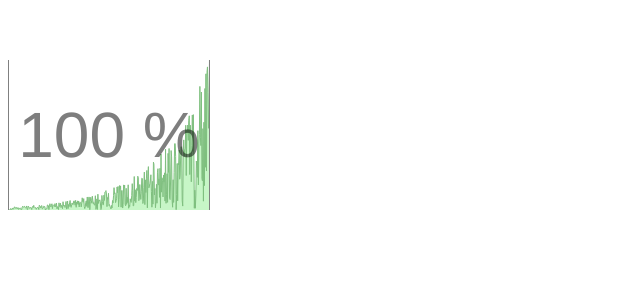
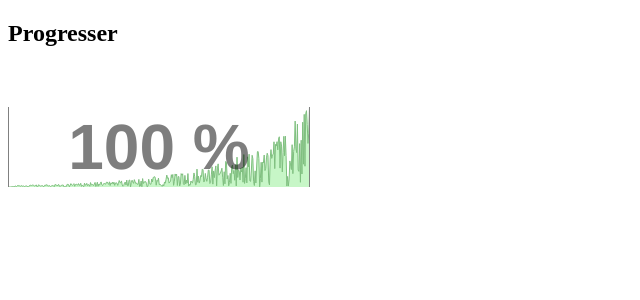
Before and after one commit to GerasimGerasimov/loadprogresser, a Vue app: page / in a window 1280 px wide. Shown: the top 300 px of the page, without its empty margins (0-640 px from the left). Built offline with nearby package versions, Linux system fonts and the light colour scheme.

Commit message:
выделил в компонент

```diff
--- a/src/App.vue
+++ b/src/App.vue
@@ -1,96 +1,43 @@
-//http://qaru.site/questions/14357074/how-to-get-the-element-width-and-height-immediately-when-it-resizing-in-vuejs
-//выше ссылка про refs и наблюдатели
-
-//ссылка на пример http://jsfiddle.net/Vlad_IT/qt64rouL/1/
-//Чтобы стилизовать инлайн-svg, я присвоил ему id (id="sample" )
-//и теперь в файле стилей могу через #sample воздействовать на него
-//например #sapmle rect {} воздействует на svg->rect
+//Если требуется реагировать на каждую передачу в props то надо передавать объект
 <template>
-  <div id="app" class="wrapper" ref="loadprogresser" @resize='onResize'>
-    <svg id="sample" version="1.1" xmlns="http://www.w3.org/2000/svg"
-          width="100%" height="100%">
-        <g :transform="transform">
-          <path :d="d"/>
-        </g>
-        <text x="50%" y="50%" dominant-baseline="central" text-anchor="middle">{{TextPrc}}</text>
-    </svg>
+  <div>
+    <h2>Progresser</h2>
+    <progresser
+      class="progresser"
+      :maxSamples = "SamplesInProgresser"
+      :Point = "Point"
+    ></progresser>
   </div>
 </template>
 
 <script>
+import Progresser from "./components/Progresser"
 export default {
   name: 'app',
   data(){
     return {
-      d:"M 0 0",
-      Samples:0,//номер текущего сэмпла
-      maxSamples:400, //кол-во сэмплов в 100%-ах ширины
-      wrapHeight:100,//высота в которую надо вписать изображение
-      maxY:0,
-      scales:{
-        w:1, h:1
-      },
-      timePoints:[],
+      SamplesInProgresser:400,
       TimeM:100,
-      transform:'scale( 1, -1) translate(0,0) rotate(0)',
-      TextPrc: '0%'
+      Point:{value:0},
+      index:0
     }
-
   },
-  mounted: function(){
-    this.getScales()
+  created: function () {
     this.updateStar()
   },
   methods:{
-    getScales(){
-      console.log('getScale')
-      const {width, height} = this.$refs.loadprogresser.getBoundingClientRect()
-      this.scales.w = width / this.maxSamples
-      this.wrapHeight = height
-      console.log(this.scales.w, width, this.maxSamples)
-      this.transform = `scale( 1, -1) translate(0,${-this.wrapHeight}) rotate(0)`
-    },
-    onResize(){
-
-    },
-    getVScale(){
-      this.scales.h = (this.maxY == 0)? 0 : this.wrapHeight / this.maxY
-    },
-    //передаю значения выделяю максимум и выдаю шкалу относительно этого максимума
-    getYMax({value = 0}){
-      if (value > this.maxY) this.maxY = value
-    },
-    addTime({time = 0}){
-      if (this.Samples < this.maxSamples) {
-        this.getYMax({value:time})
-        this.getVScale()
-        this.timePoints.push(time) //интересуют Int
-        this.Samples ++;
-        this.TextPrc = `${((this.Samples * 100)/this.maxSamples) | 0} %`
+    updateStar(){
+      if (this.index < this.SamplesInProgresser) {
+        this.index++;
+        this.Point = {value:(this.TimeM*Math.random() | 0)}
+        this.TimeM *= 1.01
+        setTimeout(this.updateStar, 1)
       }
-    },
-    getSVGTimePoints(){
-      //теперь создаю строку для Path
-      let predY = 0
-      let path = this.timePoints.reduce((str, item)=>{
-        let dY = (item - predY) * this.scales.h
-        predY = item
-        return str + `l ${this.scales.w} ${dY} `
-      },'M 0 0 ')
-      path +=`L ${this.timePoints.length * this.scales.w} 0 `// Z` контур можно не замыкать
-      return path
-    },
-    updateStar(){
-      this.addTime({time:(this.TimeM*Math.random() | 0)})
-      this.TimeM *= 1.01
-      this.d = this.getSVGTimePoints()
-      setTimeout(this.updateStar, 1)
     }
   },
-  computed:{
 
-  },
   components: {
+    Progresser
   }
 }
 </script>
@@ -98,32 +45,11 @@ export default {
 <style>
 #app {
   font-family: 'Avenir', Helvetica, Arial, sans-serif;
-  -webkit-font-smoothing: antialiased;
-  -moz-osx-font-smoothing: grayscale;
-  text-align: center;
-  color: #2c3e50;
   margin-top: 60px;
 }
 
-#sample path {
-  opacity: 0.5;
-	fill: lightgreen;
-	stroke: green;
-	stroke-width: 1;
-	transition: all 350ms;
+.progresser {
+  width: 300px;
+  height: 80px;
 }
-
-#sample text {
-  opacity: 0.5;
-}
-
-.wrapper {
-  font-size: 64px;
-  border-left: 1px gray solid;
-  border-right: 1px gray solid;
-  width: 200px;
-  height: 150px;
-  overflow: hidden;
-}
-
 </style>
--- /dev/null
+++ b/src/components/Progresser.vue
@@ -0,0 +1,121 @@
+//http://qaru.site/questions/14357074/how-to-get-the-element-width-and-height-immediately-when-it-resizing-in-vuejs
+//выше ссылка про refs и наблюдатели
+
+//ссылка на пример http://jsfiddle.net/Vlad_IT/qt64rouL/1/
+//Чтобы стилизовать инлайн-svg, я присвоил ему id (id="sample" )
+//и теперь в файле стилей могу через #sample воздействовать на него
+//например #sapmle rect {} воздействует на svg->rect
+<template>
+  <div id="app" class="wrapper" ref="loadprogresser">
+    <svg id="sample" version="1.1" xmlns="http://www.w3.org/2000/svg"
+          width="100%" height="100%">
+        <g :transform="transform">
+          <path :d="getPath"/>
+        </g>
+        <text x="50%" y="50%" dominant-baseline="central" text-anchor="middle">{{TextPrc}}</text>
+    </svg>
+  </div>
+</template>
+
+<script>
+export default {
+  name: 'app',
+  props:{
+    maxSamples: {//кол-во сэмплов в 100%-ах ширины
+      type: Number,
+      default: 400
+    },
+    Point:{
+      value:0,
+      index:0
+    }
+  },
+  data(){
+    return {
+      Samples:0,//номер текущего сэмпла
+      wrapHeight:100,//высота в которую надо вписать изображение
+      maxY:0,//максимальная по Y величина (для вертикального масштабирования)
+      scales:{
+        w:1, h:1
+      },
+      Points:[],
+      transform:'scale( 1, -1) translate(0,0) rotate(0)',
+      TextPrc: '0%'
+    }
+
+  },
+  mounted: function(){
+    this.getScales()
+  },
+  methods:{
+    getScales(){
+      const {width, height} = this.$refs.loadprogresser.getBoundingClientRect()
+      this.scales.w = width / this.maxSamples
+      this.wrapHeight = height
+      console.log(this.scales.w, width, this.maxSamples)
+      this.transform = `scale( 1, -1) translate(0,${-this.wrapHeight}) rotate(0)`
+    },
+    getVScale(){
+      this.scales.h = (this.maxY == 0)? 0 : this.wrapHeight / this.maxY
+    },
+    //передаю значения выделяю максимум и выдаю шкалу относительно этого максимума
+    getYMax({value = 0}){
+      this.maxY = (value > this.maxY)
+        ? value
+        : this.maxY
+    },
+    addValue({value = 0}){
+      if (this.Samples < this.maxSamples) {
+        this.getYMax({value})
+        this.getVScale()
+        this.Points.push(value) //интересуют Int
+        this.Samples ++;
+        this.TextPrc = `${((this.Samples * 100)/this.maxSamples) | 0} %`
+      }
+    },
+    getSVGPoints(){
+      //теперь создаю строку для Path
+      let predY = 0
+      let path = this.Points.reduce((str, item)=>{
+        let dY = (item - predY) * this.scales.h
+        predY = item
+        return str + `l ${this.scales.w} ${dY} `
+      },'M 0 0 ')
+      path +=`L ${this.Points.length * this.scales.w} 0 `// Z` контур можно не замыкать
+      return path
+    },
+  },
+  computed:{
+    getPath(){
+      this.addValue({value:this.Point.value})
+      return this.getSVGPoints()//this.d
+    }
+  },
+  components: {
+  }
+}
+</script>
+
+<style>
+
+.wrapper {
+  width: 400px;/* размеры задаются в стилях прложения*/
+  height: 100px;/*встроенные стили (поумолчанию) перекрываются стилями приложения*/
+  font-size: 4rem;
+  font-weight: 600;
+  border-left: 1px gray solid;
+  border-right: 1px gray solid;
+  overflow: hidden;
+}
+
+#sample path {
+  opacity: 0.5;
+	fill: lightgreen;
+	stroke: green;
+	stroke-width: 1;
+}
+
+#sample text {
+  opacity: 0.5;
+}
+</style>
```
Also changed, not shown: 1 other file (tests, documents, lock files or other folders).
